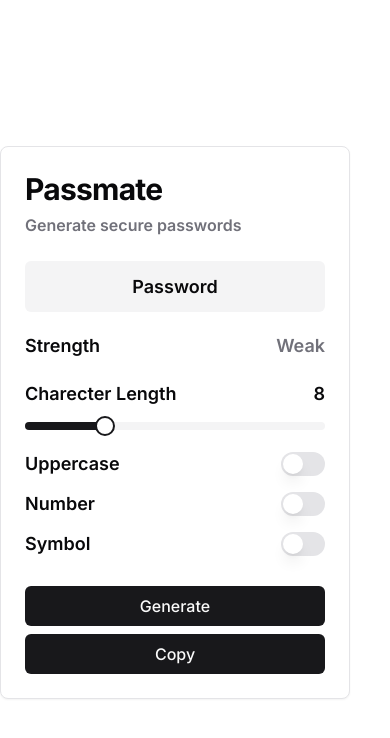
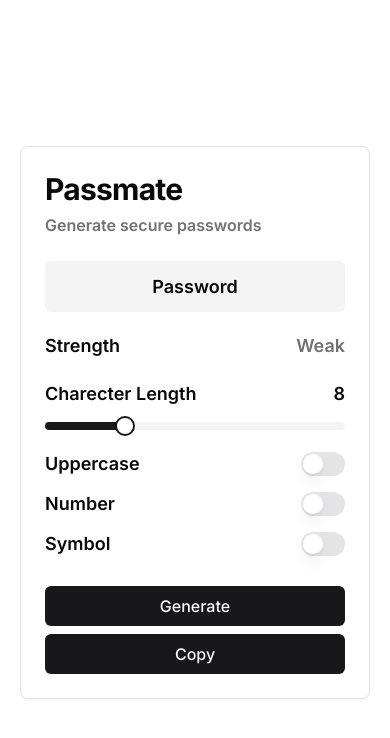
Before and after one commit to SwayamRabari/passmate, a React (Vite) app: page / in a window 390 px wide. Shown: the top 738 px of the page. Built offline with nearby package versions, Linux system fonts and the light colour scheme.

Commit message:
Update index.css

```diff
--- a/src/index.css
+++ b/src/index.css
@@ -85,6 +85,6 @@ body {
 @media only screen and (max-width: 600px) {
   body {
     display: flex;
-    justify-content: flex-start;
+    align-items: center;
   }
 }
```
